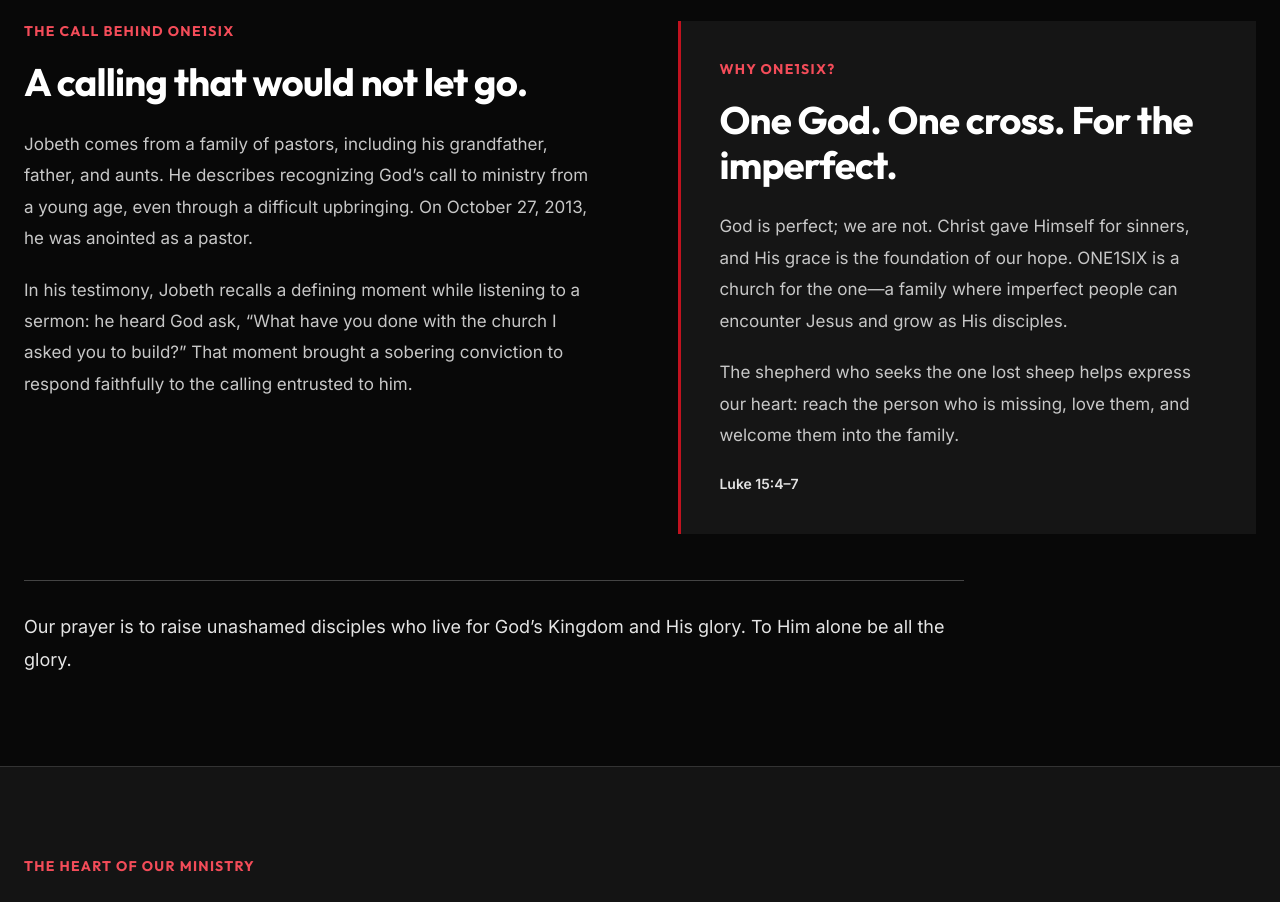
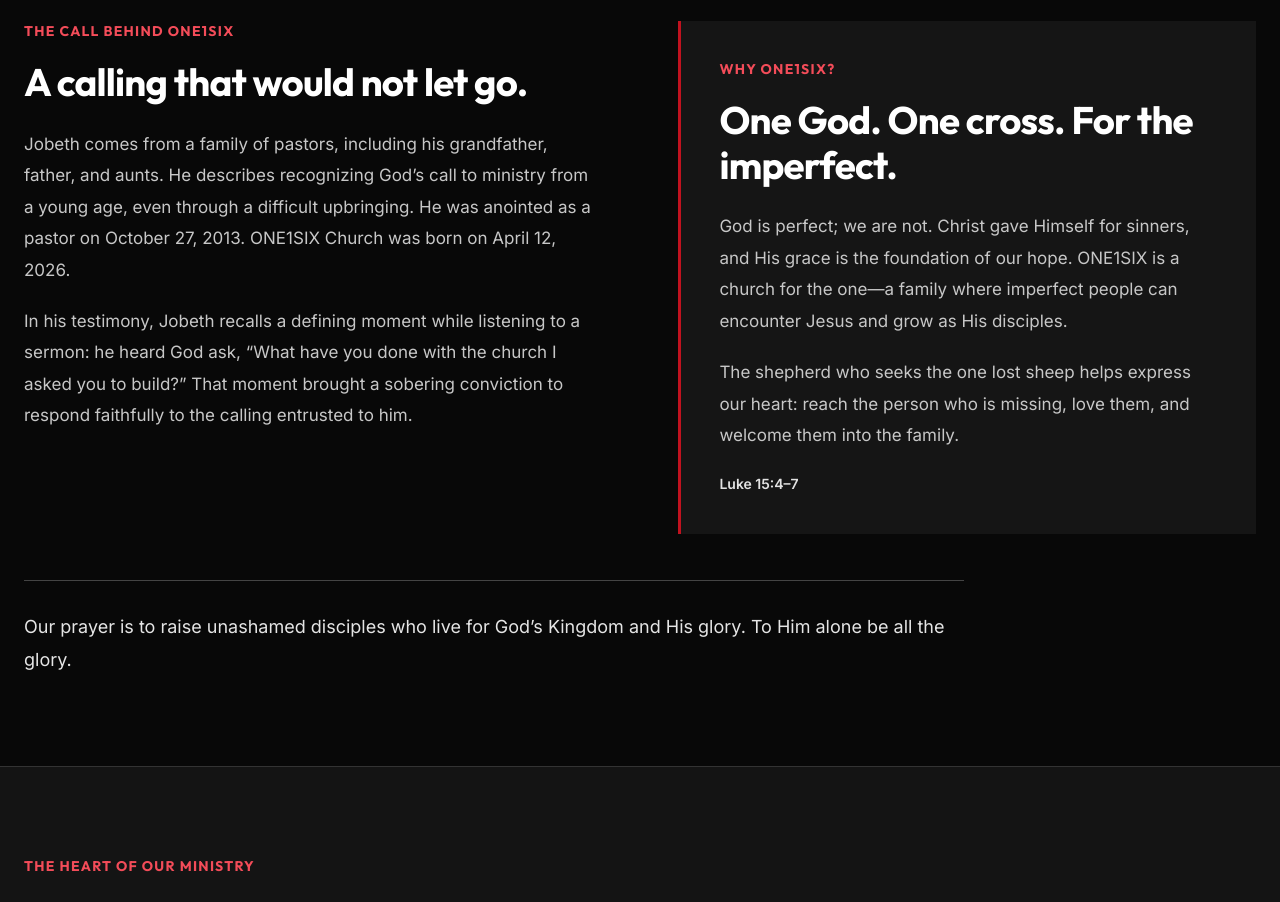
Before and after one commit to edesent/one1sixchurch, a Next.js app: page /our-leaders in a window 1280 px wide. Shown: the part 2100-3002 px from the top of the page. Built offline with nearby package versions, Linux system fonts and the light colour scheme.

Commit message:
Clarify ONE1SIX began April 12, 2026 and distinguish Jobeth's 2013 pastoral anointing

```diff
--- a/app/our-leaders/PastoralProfile.tsx
+++ b/app/our-leaders/PastoralProfile.tsx
@@ -26,7 +26,7 @@
     maryBio: "Wilmary, affectionately known as Mary, serves with her husband, Pastor Jobeth, as a lead pastor of ONE1SIX Church. Together, they are parents of six children and share a commitment to following Jesus, loving people, and building a church family where others can find belonging and grow in faith.",
     storyLabel: "THE CALL BEHIND ONE1SIX",
     storyTitle: "A calling that would not let go.",
-    storyRoots: "Jobeth comes from a family of pastors, including his grandfather, father, and aunts. He describes recognizing God’s call to ministry from a young age, even through a difficult upbringing. On October 27, 2013, he was anointed as a pastor.",
+    storyRoots: "Jobeth comes from a family of pastors, including his grandfather, father, and aunts. He describes recognizing God’s call to ministry from a young age, even through a difficult upbringing. He was anointed as a pastor on October 27, 2013. ONE1SIX Church was born on April 12, 2026.",
     storyMoment: "In his testimony, Jobeth recalls a defining moment while listening to a sermon: he heard God ask, “What have you done with the church I asked you to build?” That moment brought a sobering conviction to respond faithfully to the calling entrusted to him.",
     nameLabel: "WHY ONE1SIX?",
     nameTitle: "One God. One cross. For the imperfect.",
@@ -70,7 +70,7 @@
     maryBio: "Wilmary, conocida cariñosamente como Mary, sirve con su esposo, el Pastor Jobeth, como pastora principal de ONE1SIX Church. Juntos son padres de seis hijos y comparten el compromiso de seguir a Jesús, amar a las personas y edificar una familia de fe donde otros puedan encontrar un lugar y crecer en su caminar con Cristo.",
     storyLabel: "EL LLAMADO DETRÁS DE ONE1SIX",
     storyTitle: "Un llamado que no lo soltó.",
-    storyRoots: "Jobeth viene de una familia de pastores, incluyendo a su abuelo, su padre y sus tías. Comparte que reconoció el llamado de Dios al ministerio desde muy joven, aun en medio de una crianza difícil. El 27 de octubre de 2013 fue ungido como pastor.",
+    storyRoots: "Jobeth viene de una familia de pastores, incluyendo a su abuelo, su padre y sus tías. Comparte que reconoció el llamado de Dios al ministerio desde muy joven, aun en medio de una crianza difícil. Fue ungido como pastor el 27 de octubre de 2013. ONE1SIX Church nació el 12 de abril de 2026.",
     storyMoment: "En su testimonio, Jobeth recuerda un momento decisivo mientras escuchaba una predicación: escuchó a Dios preguntarle: «¿Qué has hecho con la iglesia que te pedí que edificaras?». Ese momento despertó una profunda convicción de responder fielmente al llamado que Dios le había confiado.",
     nameLabel: "¿POR QUÉ ONE1SIX?",
     nameTitle: "Un Dios. Una cruz. Para los imperfectos.",
```
